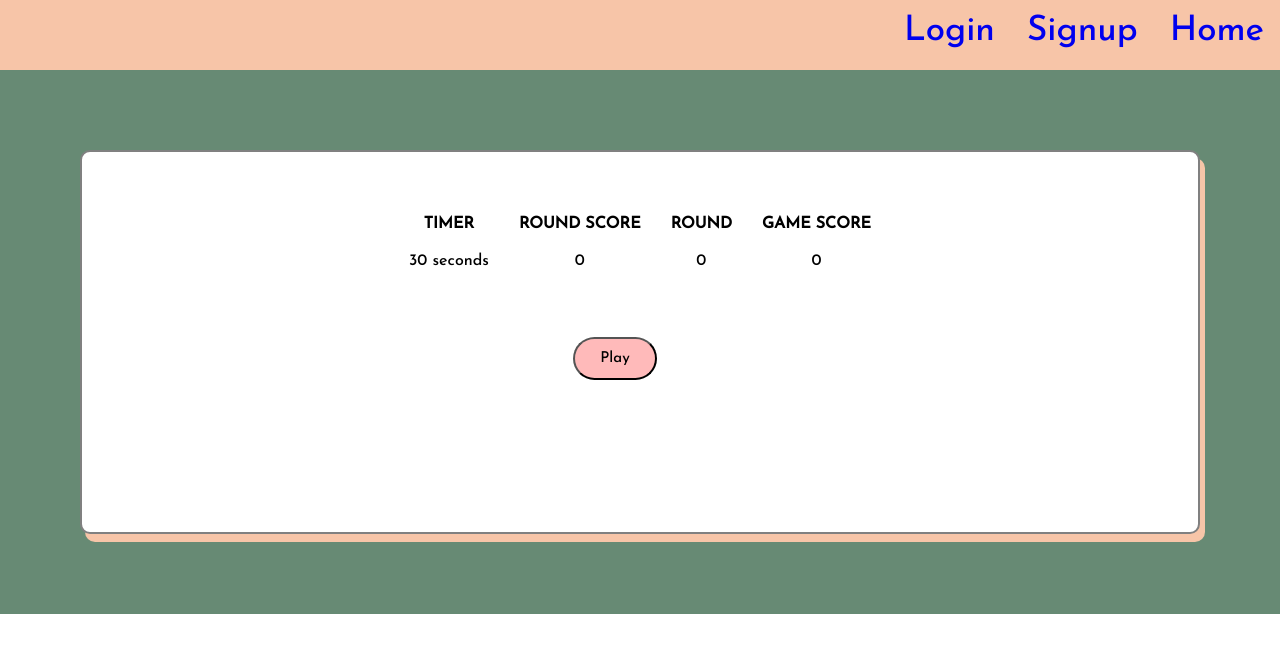
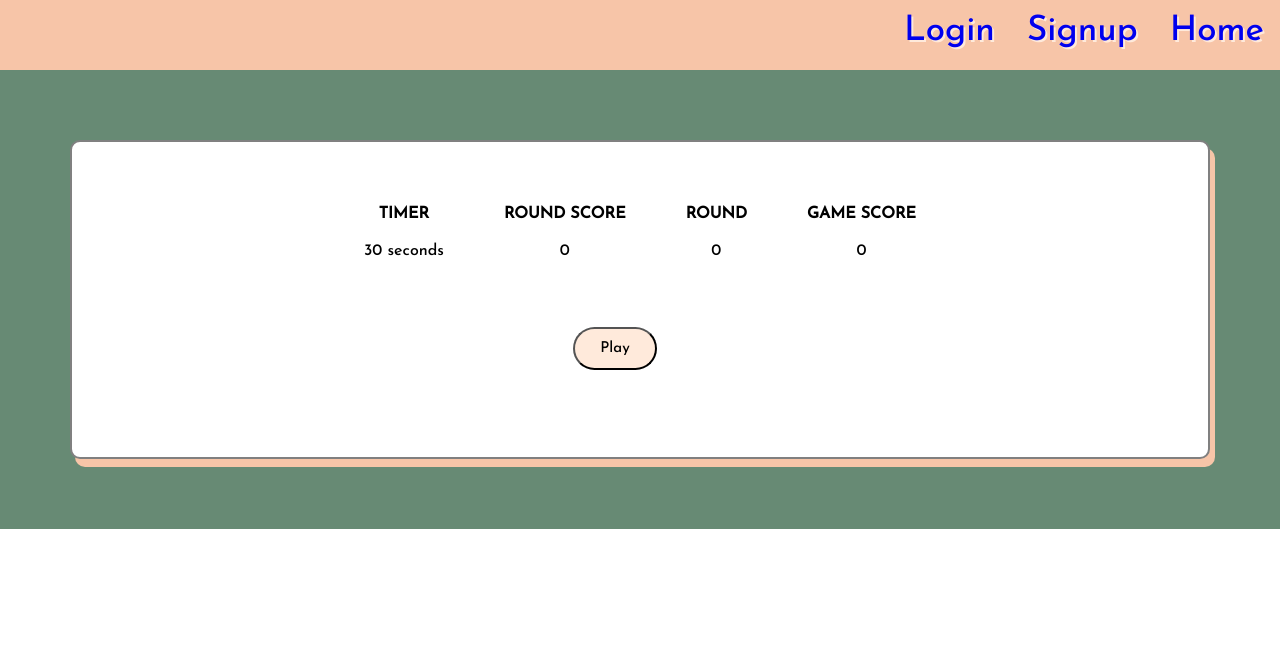
Before and after one commit to svthiery/synonym-frontend, a React (Create React App) app: page /play in a window 1280 px wide. Shown: the top 652 px of the page. Built offline with nearby package versions, Linux system fonts and the light colour scheme; no server answers.

Commit message:
Tweak styling

```diff
--- a/src/App.css
+++ b/src/App.css
@@ -45,7 +45,7 @@
 button, .login-btn {
   border-radius: 30px;
   border: no-border;
-  background-color: #ffbaba;
+  background-color: #ffeadb;
   font-size: 15px;
   padding: 12px;
   padding-right: 25px;
@@ -56,6 +56,15 @@ button, .login-btn {
 
 
 /* ------ Homepage ------ */
+
+.title {
+  background-color: #678a74;
+  margin: 0px;
+  padding: 25px;
+  color: #ffeadb;
+  font-size: 45px;
+  text-shadow: 2px 2px black;
+}
 
 .home-container {
   display: flex;
@@ -128,7 +137,7 @@ button, .login-btn {
 
 .outer-game-container {
   background-color:#678a74;
-  padding: 80px;
+  padding: 70px;
 }
 
 .game-container {
@@ -153,6 +162,7 @@ button, .login-btn {
   border-style: solid;
   border-width: 2px;
   border-color: gray;
+
 }
 
 .info-bar {
@@ -161,7 +171,7 @@ button, .login-btn {
   flex-direction: row;
   align-items: center;
   justify-content: center;
-  column-gap: 30px;
+  column-gap: 60px;
   /* flex-wrap: wrap; */
   background-color:white;
   align-content: space-around;
@@ -185,15 +195,15 @@ button, .login-btn {
 .headword-div {
   /* grid-area: headword; */
   background-color: white;
-  height: 200px;
+  height: 150px;
   width: 100%;
   border-radius: 10px;
   text-align: center;
   /* box-shadow: 5px 8px #f7c5a8; */
   margin: 25px;
+  margin-bottom: 10px;
 }
 .guess-form-outer-div {
-  grid-area: guess;
   width: 100%;
   text-align: center;
 }
@@ -205,20 +215,21 @@ button, .login-btn {
   border-radius: 10px;
   text-align: center;
   /* box-shadow: 5px 8px #f7c5a8; */
-  margin: 25px;
+  /* margin: 25px; */
   font-family: inherit;
   outline: none;
 }
 
 .guess-form-input {
   height: 85px;
-  width: 450px;
+  width: 400px;
   font-size: 75px;
   border: none;
   font-family: inherit;
   color: gray;
   outline: none;
   caret-color: #678a74;
+  text-align: center;
 }
 
 .anagrams {
@@ -258,10 +269,12 @@ button, .login-btn {
 
 .synonym-div {
   color: green;
+  margin: 6px;
 }
 
 .unfound-word-div {
  color: red;
+ margin: 6px;
 }
 
 /* ------ Modal ------ */
@@ -329,6 +342,7 @@ button, .login-btn {
   padding: 14px 16px;
   text-decoration: none;
   font-size: 35px;
+  text-shadow: 2px 2px #ffeadb;
 }
 
 .nav-link:visited {
--- a/src/components/EndRoundModal.js
+++ b/src/components/EndRoundModal.js
@@ -17,7 +17,7 @@ function EndRoundModal({ showModal, setShowModal, gameScore, roundScore, foundSy
           {foundSynonyms.length > 1 ? <p className="end-round-message">Congratulations, you found {foundSynonyms.length} synonyms!</p> : <p className="end-round-message">Game Over!</p>}
           <p>Game Score: {gameScore}</p>
           <p>Round Score: {roundScore}</p>
-          {foundSynonyms.length > 1 ? <button onClick={handleNextRound}>Next Round</button> : <button onClick={handleNewGame}>New Game</button>}
+          {foundSynonyms.length > 1 ? <button onClick={handleNextRound}>NEXT ROUND</button> : <button onClick={handleNewGame}>NEW GAME</button>}
       </div>
       ) : (
         null
--- a/src/components/GuessForm.js
+++ b/src/components/GuessForm.js
@@ -34,7 +34,7 @@ function GuessForm({
             onChange={handleChange}
           />
           <br></br>
-          <input className="login-btn" type="submit" value="Guess"/>
+          <input className="login-btn" type="submit" value="GUESS"/>
         </form>
       </div>
       <div>{guessAlert}</div>
--- a/src/components/HomeContainer.js
+++ b/src/components/HomeContainer.js
@@ -11,6 +11,8 @@ function HomeContainer({ games, currentUser }) {
   }
 
   return (
+    <div>
+      <h1 className="title">Synonym</h1>
       <div className="home-container">
           <div className="home-ant-container">
             <h2>antonym</h2>
@@ -22,6 +24,7 @@ function HomeContainer({ games, currentUser }) {
           </div>
           { currentUser ? <UserScores games={games} currentUser={currentUser}/> : <div></div>}
       </div>
+    </div>
   );
 }
 
--- a/src/components/Login.js
+++ b/src/components/Login.js
@@ -55,7 +55,7 @@ function Login({ setCurrentUser, currentUser }) {
             value={formData.password}
             onChange={handleChange}
           />
-          <input className="login-btn" type="submit" value="Login" />
+          <input className="login-btn" type="submit" value="LOG IN" />
         </form>
       </div>
     );
```
Lines whose indentation alone changed are shown as unchanged.
